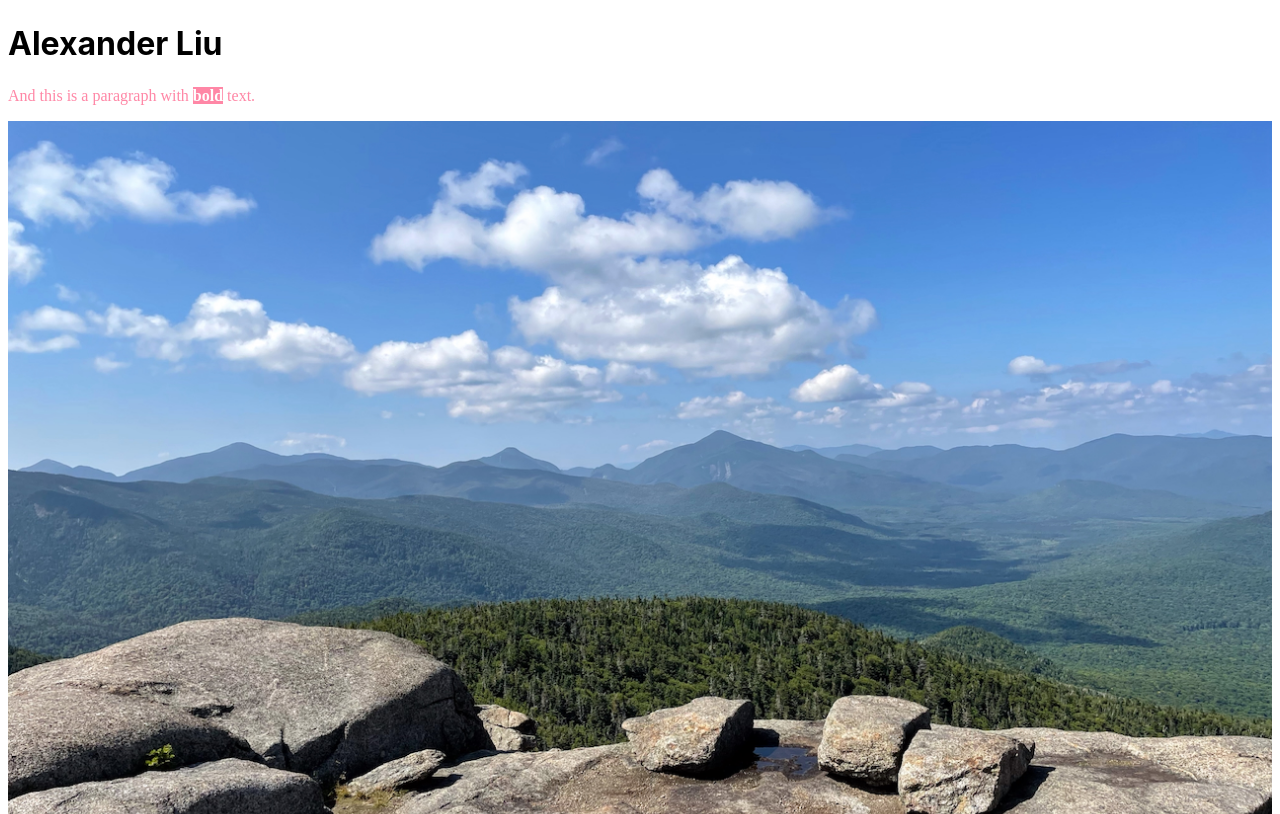
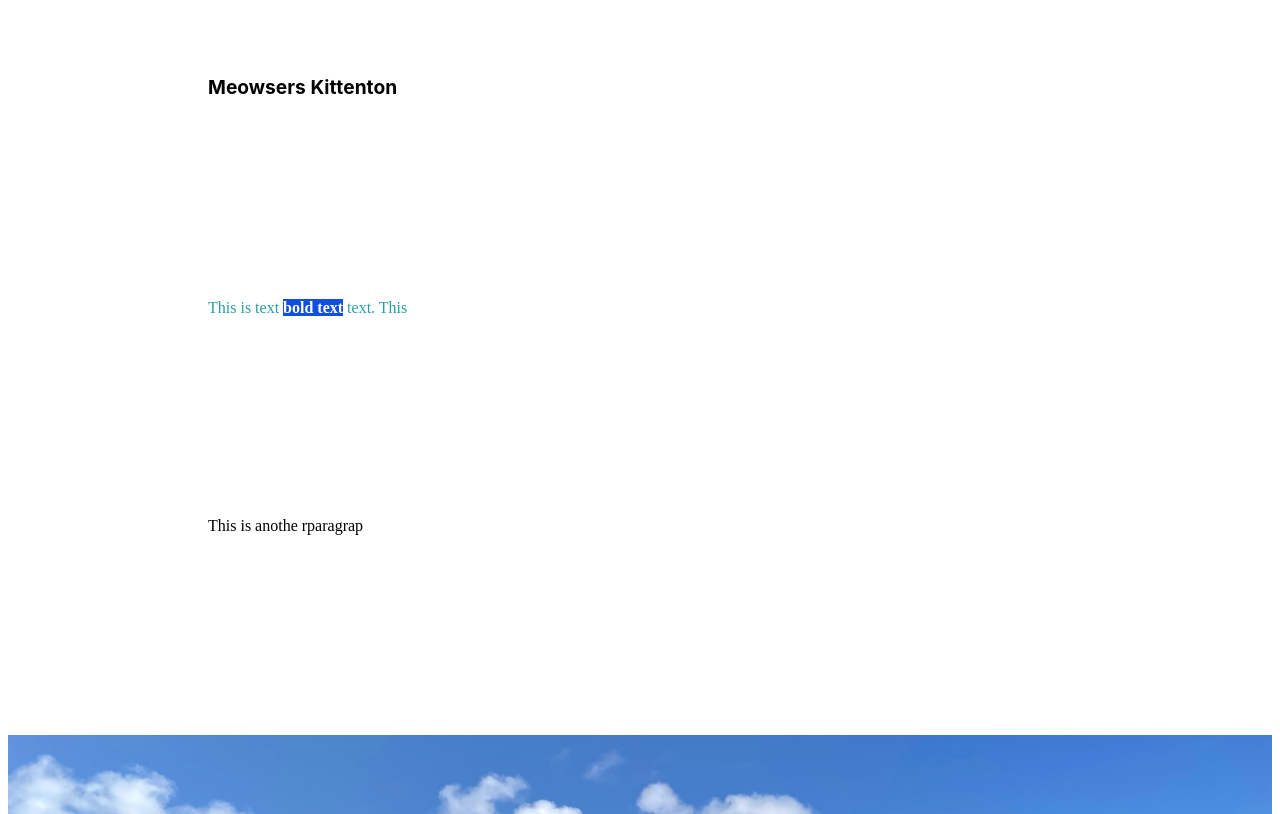
Before and after one commit to janhqnguyen2020/Webjam-Template-demo, a website: page index.html in a window 1280 px wide. Shown: the top 814 px of the page. Drawn offline with Linux system fonts and the light colour scheme.

Commit message:
update and tinkering with first webjam workshop

```diff
--- a/index.html
+++ b/index.html
@@ -2,14 +2,15 @@
 <html lang="en-US">
   <head>
     <meta charset="utf-8" />
-    <title>NetWiCS 2024</title>
+    <title>Webjams 2024</title>
     <link rel="stylesheet" href="./styles.css" />
   </head>
   <body>
-    <h1>Alexander Liu</h1>
+    <h1>Meowsers Kittenton</h1>
     <p class="bold-paragraph">
-      And this is a paragraph with <b id="bold">bold</b> text.
+      This is text <b id="bold">bold text</b> text. This
     </p>
+    <p>This is anothe rparagrap</p>
     <img
       src="./photos/cascade-mountain.jpeg"
       alt="view from the top of the cascade mountain peak"
--- a/package.json
+++ b/package.json
@@ -1,6 +1,6 @@
 {
   "dependencies": {
-    "serve": "^14.2.1"
+    "serve": "^14.2.4"
   },
   "scripts": {
     "serve": "serve"
--- a/styles.css
+++ b/styles.css
@@ -1,27 +1,19 @@
 h1 {
-  font-family:
-    -apple-system,
-    BlinkMacSystemFont,
-    avenir next,
-    avenir,
-    segoe ui,
-    helvetica neue,
-    helvetica,
-    Cantarell,
-    Ubuntu,
-    roboto,
-    noto,
-    arial,
+  font-family: -apple-system, BlinkMacSystemFont, avenir next, avenir, segoe ui,
+    helvetica neue, helvetica, Cantarell, Ubuntu, roboto, noto, arial,
     sans-serif;
-  margin: 24px 0;
+  margin: 75px 200px 50px 200px;
+  font-size: larger;
 }
-
+p {
+  margin: 200px;
+}
 .bold-paragraph {
-  color: #ff87a6;
+  color: #299fa1;
 }
 
 #bold {
-  background-color: #ff87a6;
+  background-color: #114fe0;
   color: white;
 }
 
```
Also changed, not shown: .codesandbox/tasks.json, 1 other file.
